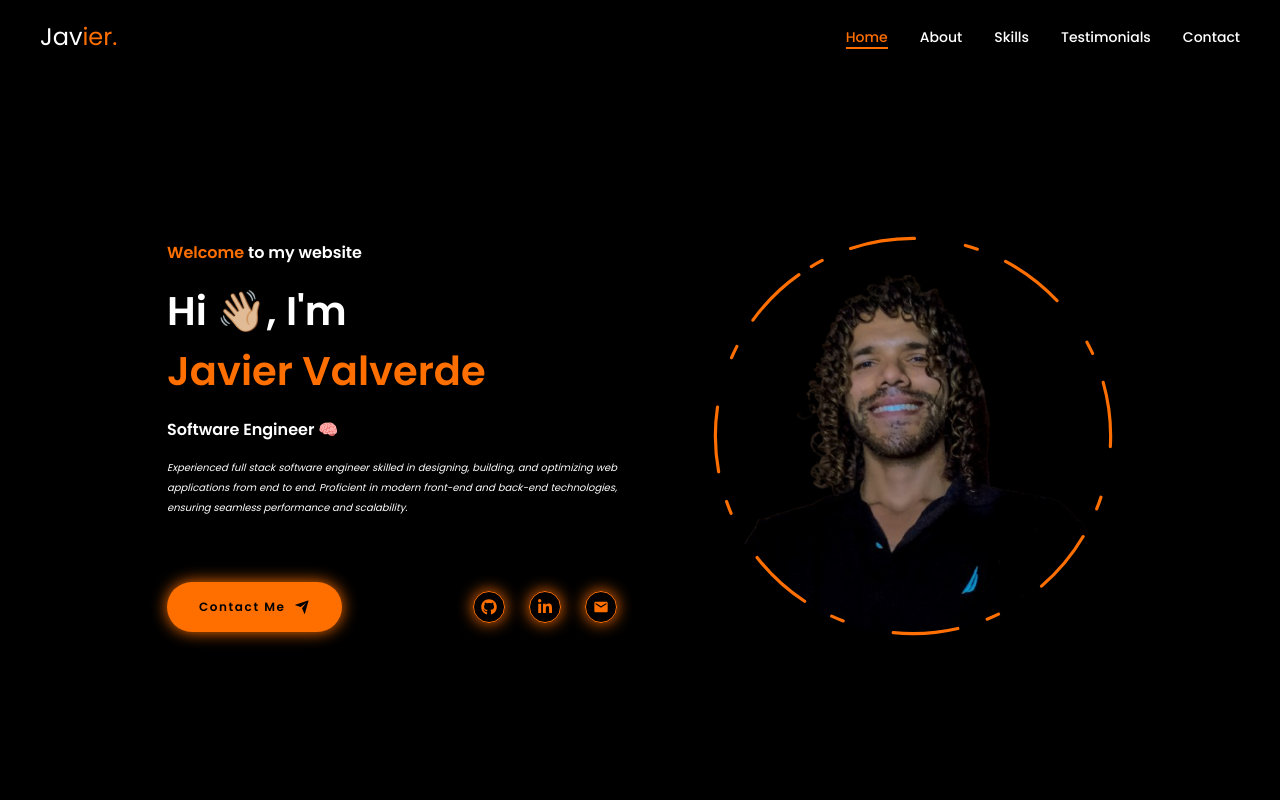
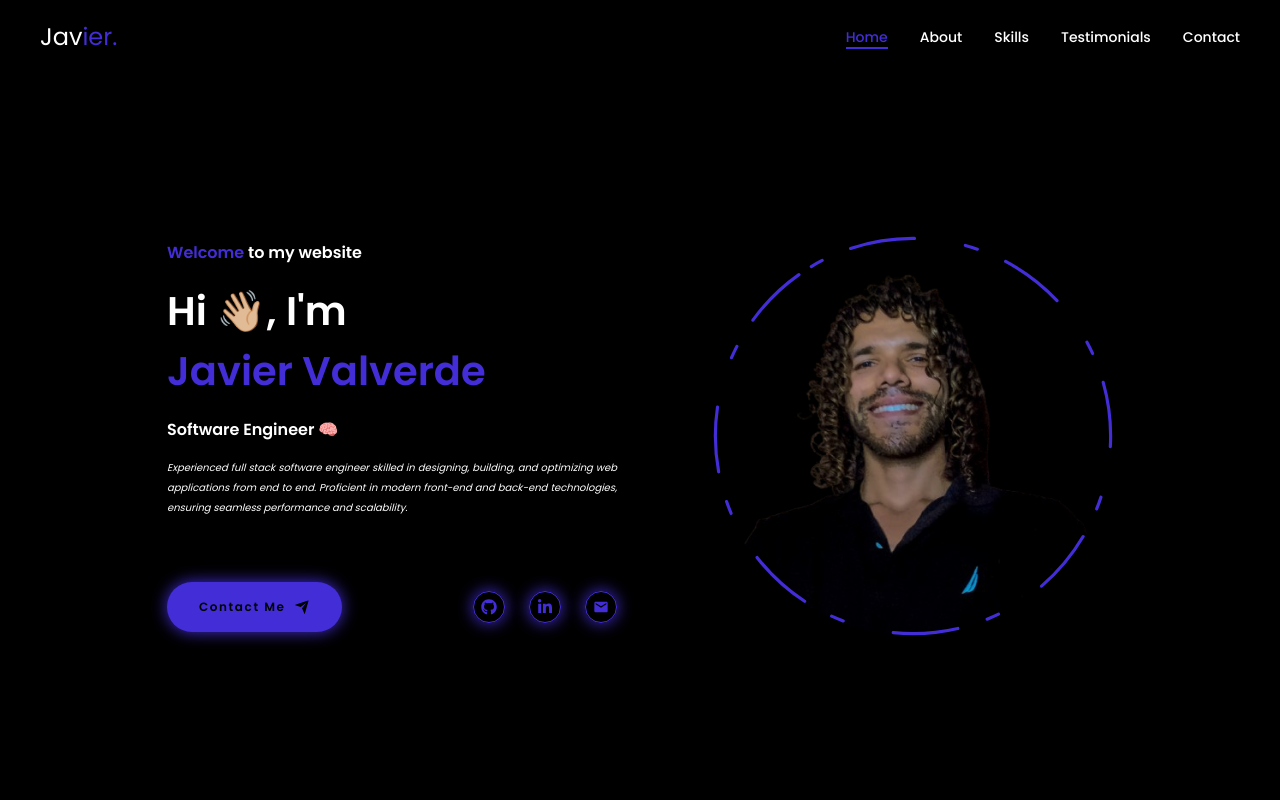
Before and after one commit to jvalverde96/portfolio_website, a React (Create React App) app: page / in a window 1280 px wide. Shown: the top 800 px of the page. Built offline with nearby package versions, Linux system fonts and the light colour scheme.

Commit message:
Primary color change

```diff
--- a/src/App.css
+++ b/src/App.css
@@ -25,8 +25,11 @@
   --title-color: hsl(0, 0%, 100%);
   --background-dark: #000000;
   --secondary-background-dark: #100e12;
-  --primary-color: #ff6f00;
+  --primary-color: oklch(.457 .24 277.023);
   --secondary-color: rgba(238, 238, 238, 0.2);
+
+  /* 00011c */
+  /* #ff6f00 */
 
   /* === Hamburger Menu === */
   --bar-width: 60px;
```
